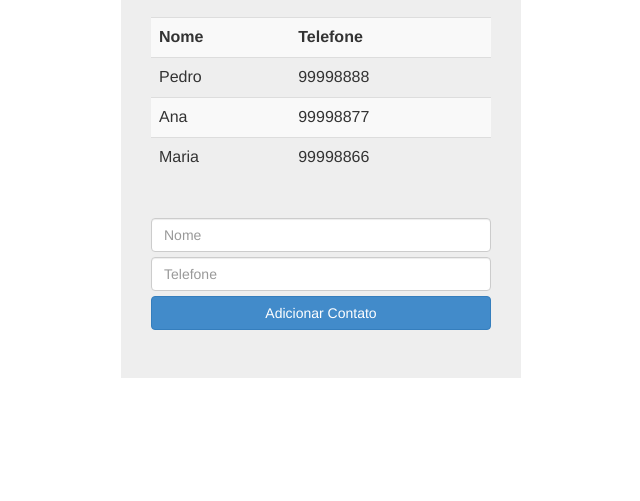
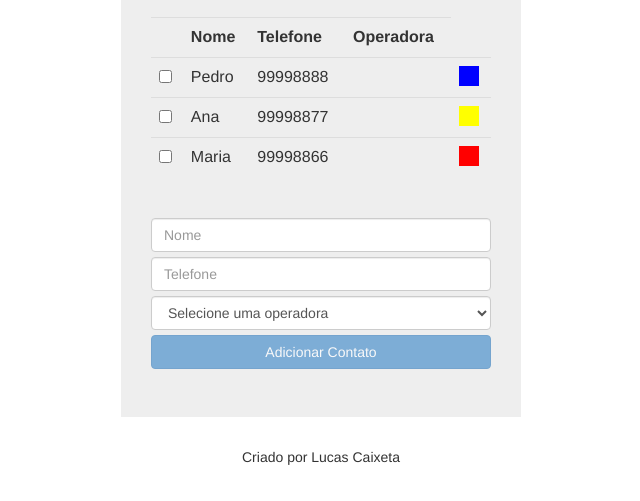
Before and after one commit to raraujoie/AngularJS-Curso-RodrigoBranas, a plain HTML site: page AngularJS_2_Usando_Diretivas_Parte_1/index.html in a window 1280 px wide. Shown: the part 117-618 px from the top of the page, without its empty margins (319-959 px from the left). Drawn offline with Linux system fonts and the light colour scheme.

Commit message:
Aula 3 feita.
Usei a aula 2 para construir a 3.

```diff
--- /dev/null
+++ b/AngularJS_2_Usando_Diretivas_Parte_1/footer.html
@@ -0,0 +1,3 @@
+        <div style="text-align:center;">
+            Criado por Lucas Caixeta
+        </div>
--- a/AngularJS_2_Usando_Diretivas_Parte_1/index.html
+++ b/AngularJS_2_Usando_Diretivas_Parte_1/index.html
@@ -16,6 +16,12 @@
             .form-control {
                 margin-bottom: 5px;
             }
+            .selecionado{
+                background-color: yellow;
+            }
+            .negrito{
+                font-weight: bold;
+            }
         </style>
         <script src="lib/angular/angular.js"></script>
         <script>
@@ -23,13 +29,35 @@
             angular.module("listaTelefonica").controller("listaTelefonicaCtrl", function ($scope) {
                 $scope.app = "Lista Telefonica";
                 $scope.contatos = [
-				{nome: "Pedro", telefone: "99998888"},
-				{nome: "Ana", telefone: "99998877"},
-				{nome: "Maria", telefone: "99998866"}
+                    {nome: "Pedro", telefone: "99998888",   cor: "blue"},
+                    {nome: "Ana", telefone: "99998877",     cor: "yellow"},
+                    {nome: "Maria", telefone: "99998866",   cor: "red"}
                 ];
+
+                $scope.operadoras = [
+                    {nome:"Oi", codigo: "14", categoria: "Celular"},
+                    {nome: "Tim", codigo: "15",categoria: "Celular"},
+                    {nome: "Vivo", codigo: "14",categoria: "Celular"},
+                    {nome: "GVT", codigo: "25",categoria: "Fixo"},
+                    {nome: "Embratel", codigo: "21",categoria: "Fixo"}
+                ];
+
                 $scope.adicionarContato = function (contato) {
                     $scope.contatos.push(angular.copy(contato));
                     delete $scope.contato;
+                };
+
+                $scope.apagarContatos = function (contatos){
+                    $scope.contatos = contatos.filter(function (contato) {
+                        if(!contato.selecionado) return contato;
+                    });
+                };
+
+                $scope.isContatoSelecionado = function(contatos){
+                    var isContatoSelecionado = contatos.some(function(contato) {
+                        return contato.selecionado;
+                    });
+                    return isContatoSelecionado;
                 };
             });
         </script>
@@ -37,21 +65,33 @@
     <body ng-controller="listaTelefonicaCtrl">
         <div class="jumbotron">
             <h3>{{app}}</h3>
-		<table class="table table-striped">
+            <table ng-show="contatos.length > 0" class="table">
                 <tr>
+                    <th></th>
                     <th>Nome</th>
                     <th>Telefone</th>
+                    <th>Operadora</th>
+                    <ht></ht>
                 </tr>
-			<tr ng-repeat="contato in contatos">
+                <tr ng-class="{'selecionado negrito': contato.selecionado}" ng-repeat="contato in contatos">
+                    <td><input type="checkbox" ng-model="contato.selecionado"/></td>
                     <td>{{contato.nome}}</td>
                     <td>{{contato.telefone}}</td>
+                    <td>{{contato.operadora.nome}}</td>
+                    <td><div style="width: 20px; height: 20px;" ng-style="{'background-color': contato.cor}"></div></td>
                 </tr>
             </table>
             <hr/>
+            <!-- {{operadoras}} -->
             <input class="form-control" type="text" ng-model="contato.nome" placeholder="Nome"/>
             <input class="form-control" type="text" ng-model="contato.telefone" placeholder="Telefone"/>
-		<button class="btn btn-primary btn-block" ng-click="adicionarContato(contato)">Adicionar Contato</button>
-		{{contato}}
+            <select class="form-control" ng-model="contato.operadora" ng-options="operadora.nome for operadora in operadoras">
+                <option value="">Selecione uma operadora</option>
+            </select>
+
+            <button class="btn btn-primary btn-block" ng-click="adicionarContato(contato)" ng-disabled="!contato.nome || !contato.telefone">Adicionar Contato</button>
+            <button class="btn btn-danger btn-block" ng-click="apagarContatos(contatos)" ng-if="isContatoSelecionado(contatos)">Apagar Contato</button>
         </div>
+        <div ng-include="'footer.html'"></div>
     </body>
 </html>
```
Lines whose indentation alone changed are shown as unchanged.
